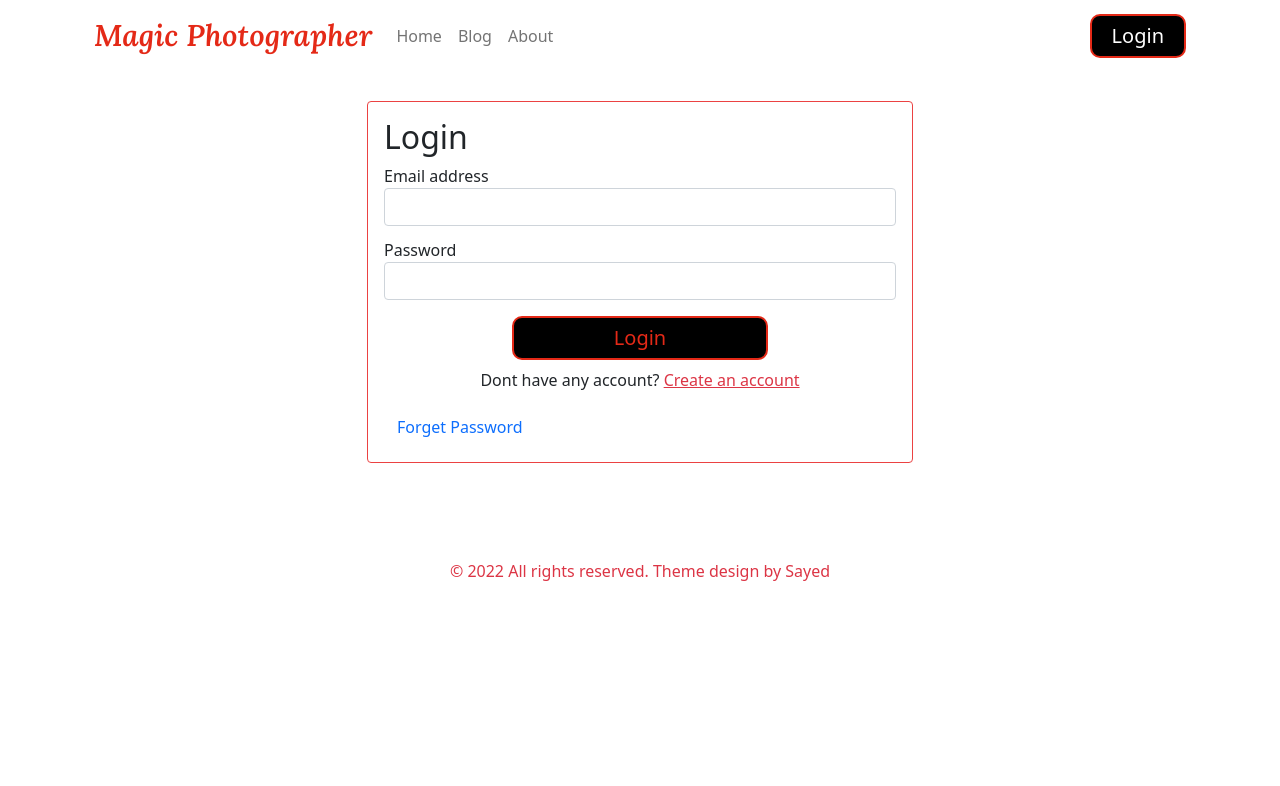
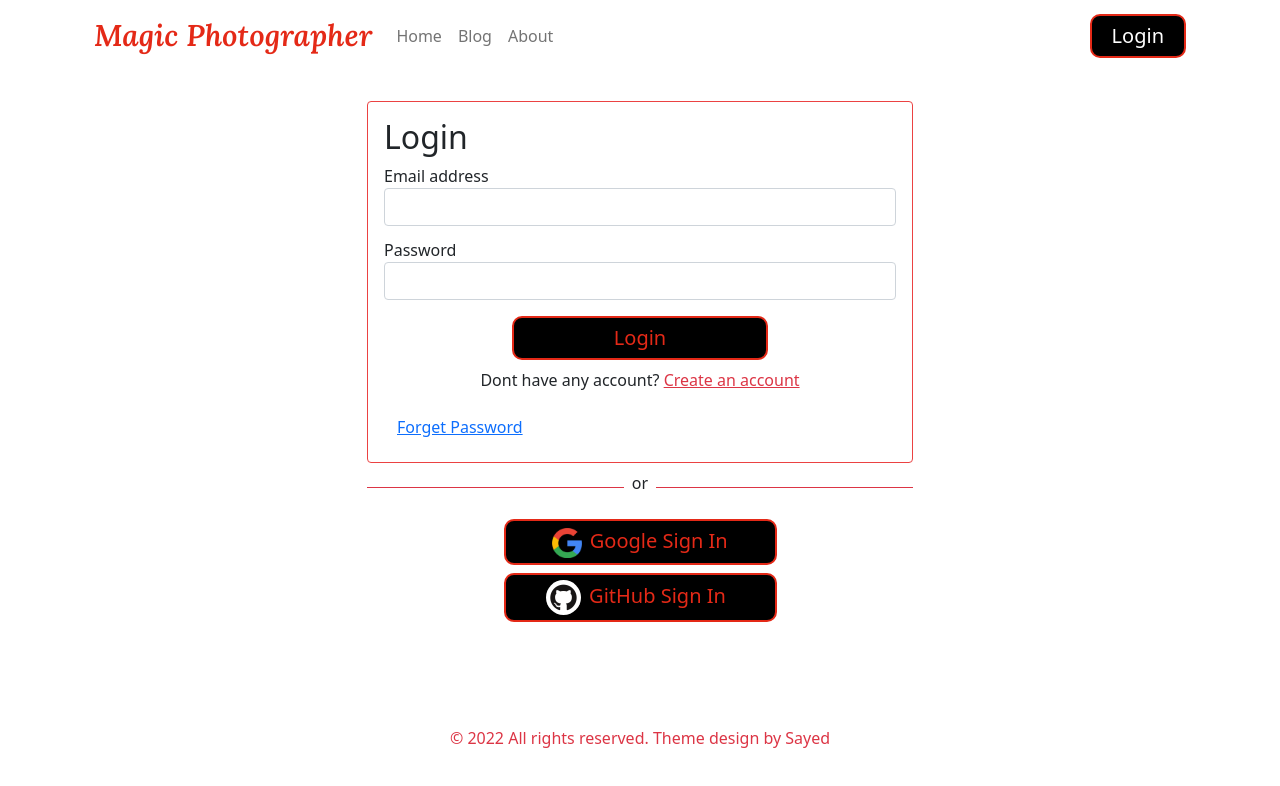
Before and after one commit to mdsayed333/magic_photographer_as10, a React (Create React App) app: page /login in a window 1280 px wide. Shown: the top 786 px of the page. Built offline with nearby package versions, Linux system fonts and the light colour scheme; no server answers.

Commit message:
RequireAuth section created

```diff
--- a/src/Pages/HomePage/Service/Service.css
+++ b/src/Pages/HomePage/Service/Service.css
@@ -1,5 +1,9 @@
 #cardBody{
     background: rgb(234, 219, 219);
+    transition: 1s;
+}
+#cardBody:hover{
+    transform: scale(1.05);
 }
 .service-title{
     font-size: 25px;
--- a/src/Pages/Login/Login.js
+++ b/src/Pages/Login/Login.js
@@ -5,6 +5,11 @@ import { Link, useLocation, useNavigate } from "react-router-dom";
 import auth from "../../firebase.init";
 import Footer from "../Shared/Footer/Footer";
 import "./Login.css";
+import { ToastContainer, toast } from 'react-toastify';
+import 'react-toastify/dist/ReactToastify.css';
+import google from '../../img/icon/google.png';
+import github from '../../img/icon/github2.png';
+import SocialLogin from "../SocialLocin/SocialLogin";
 
 const Login = () => {
   const navigate = useNavigate();
@@ -36,7 +41,7 @@ const Login = () => {
 
   const forgetPassword = async () =>{
     await sendPasswordResetEmail(email);
-          alert('Sent Verification email');
+          toast('Sent Verification email');
   }
 
 
@@ -92,11 +97,15 @@ const Login = () => {
               </span>
             </p>
           </form>
-          <button onClick={forgetPassword} className="btn btn-link text-decoration-none">
+          <button onClick={forgetPassword} className=" btn btn-link">
             Forget Password
           </button>
         </div>
       </div>
+
+      <SocialLogin></SocialLogin>
+
+      <ToastContainer />
       <Footer></Footer>
     </div>
   );
--- /dev/null
+++ b/src/Pages/SocialLocin/SocialLocin.css
@@ -0,0 +1,17 @@
+
+
+.social{
+    border: 2px solid #E42917;
+    padding: 5px 20px;
+    background-color: rgb(0, 0, 0);
+    color: #E42917;
+    border-radius: 10px;
+    text-decoration: none;
+    font-size: 20px;
+    transition: 0.7s;
+}
+.social:hover{
+    color: rgb(255, 255, 255);
+    background-color: #1c0d0d;
+    transform: scale(1.06);
+}
--- /dev/null
+++ b/src/Pages/SocialLocin/SocialLogin.js
@@ -0,0 +1,34 @@
+import React from 'react';
+import google from '../../img/icon/google.png';
+import github from '../../img/icon/github2.png';
+import './SocialLocin.css';
+
+const SocialLogin = () => {
+    return (
+        <div>
+             <div className="w-50 mx-auto">
+      <div className="d-flex justify-center align-items-center">
+        <div style={{ height: "1px" }} className="bg-danger w-50"></div>
+        <p className="mt-2 px-2">or</p>
+        <div style={{ height: "1px" }} className="bg-danger w-50"></div>
+      </div>
+      <div className="">
+        <button
+            // onClick={()=> signInWithGoogle()}
+            className="social w-50 my-2 d-block mx-auto">
+          <img style={{ height: "30px" }} src={google} alt="" />
+          <span className="ps-2">Google Sign In</span>
+        </button>
+        <button
+            // onClick={() => signInWithGithub()}
+            className="social w-50 my-2 d-block mx-auto">
+          <img className='rounded-circle' style={{ height: "35px" }} src={github} alt="" />
+          <span className="mx-2">GitHub Sign In</span>
+        </button>
+      </div>
+    </div>
+        </div>
+    );
+};
+
+export default SocialLogin;
```
Also changed, not shown: src/Pages/Login/Login.css (line endings or trailing spaces), src/img/icon/github.png (added), src/img/icon/github2.png (added).
